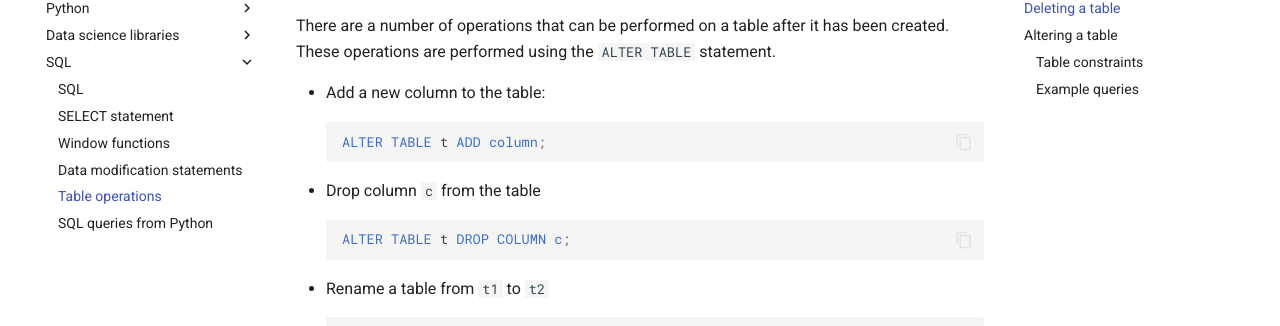
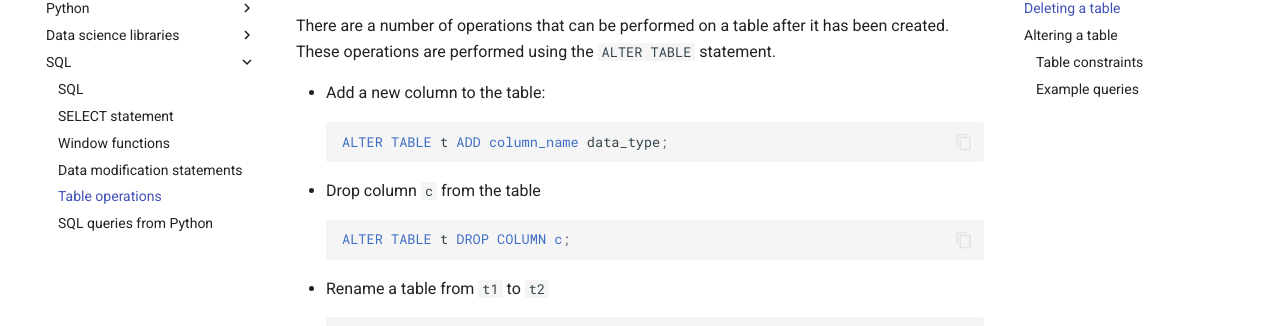
Before and after one commit to gerardpc/python-course, an MkDocs documentation site: the page built from docs/programming/sql/table_operations.md, in a window 1280 px wide and 900 px high, scrolled down 1166 px. Shown: the part 127-453 px from the top of the window. Built offline with MkDocs 1.6.1 and Material for MkDocs 9.7.7, drawn with Linux system fonts in a browser that asks for light colours.

Commit message:
column_name alter table

````diff
--- a/docs/programming/sql/table_operations.md
+++ b/docs/programming/sql/table_operations.md
@@ -47,7 +47,7 @@ operations are performed using the `ALTER TABLE` statement.
 
 * Add a new column to the table:
     ```sql
-    ALTER TABLE t ADD column;
+    ALTER TABLE t ADD column_name data_type;
     ```
 * Drop column `c` from the table
     ```sql
````
